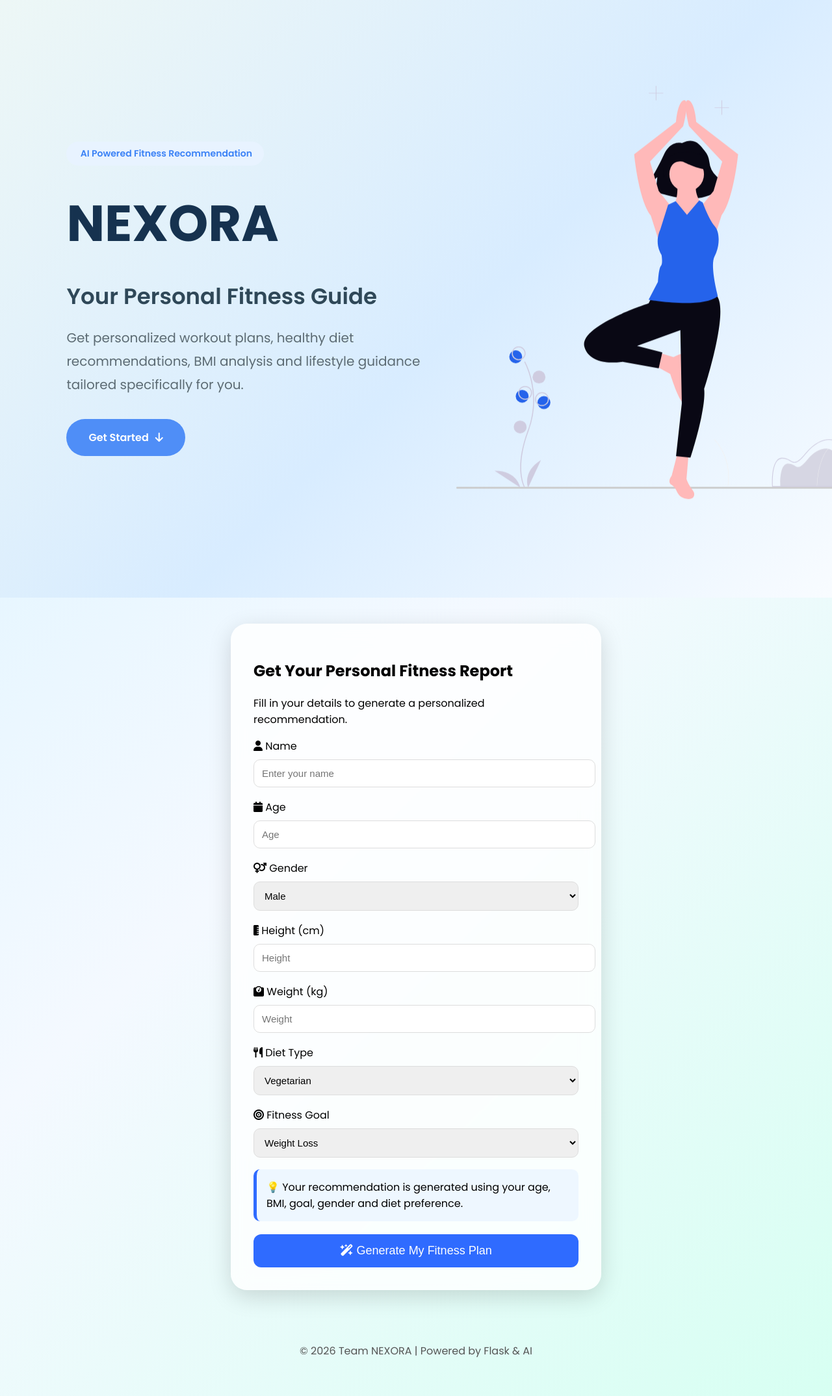
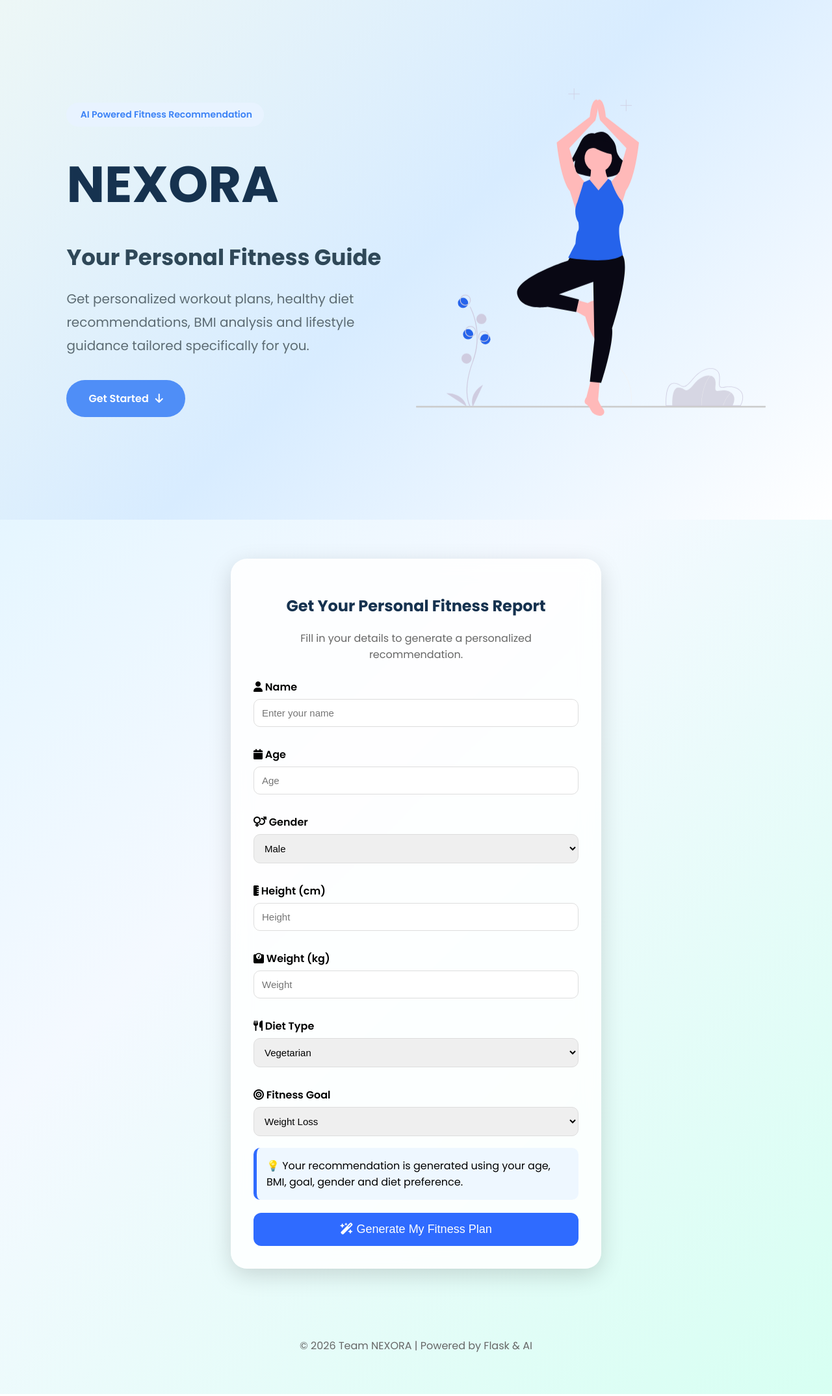
Before and after one commit to santhoshsrinika7/Fitness-AI, a Flask app: page / in a window 1280 px wide; the page is wider, and only the part inside the window is pictured. Shown: that part at 65% size. Run offline with Flask 3, Linux system fonts and the light colour scheme.

Commit message:
Update style.css

```diff
--- a/static/style.css
+++ b/static/style.css
@@ -1,11 +1,12 @@
 body{
-font-family:Poppins,sans-serif;
-background:linear-gradient(135deg,#d9f3ff,#f4f9ff,#d7fff2);
-margin:0;
-padding:0;
+    font-family:'Poppins',sans-serif;
+    background:linear-gradient(135deg,#d9f3ff,#f4f9ff,#d7fff2);
+    margin:0;
+    padding:0;
 }
 
-/* Full Screen Hero */
+/* ================= HERO SECTION ================= */
+
 .hero{
     width:100%;
     min-height:100vh;
@@ -15,8 +16,8 @@ padding:0;
     padding:60px 8%;
     background:linear-gradient(135deg,#edf7f6 0%,#d8ecff 50%,#ffffff 100%);
     overflow:hidden;
+    box-sizing:border-box;
 }
-
 
 .hero-left{
     flex:1;
@@ -29,12 +30,31 @@ padding:0;
     justify-content:center;
     align-items:center;
 }
+
 .hero img{
     width:100%;
     max-width:700px;
     height:auto;
     animation:float 4s ease-in-out infinite;
 }
+
+/* Floating Animation */
+
+@keyframes float{
+    0%{
+        transform:translateY(0px);
+    }
+
+    50%{
+        transform:translateY(-15px);
+    }
+
+    100%{
+        transform:translateY(0px);
+    }
+}
+
+/* Small Tag */
 
 .tagline{
     display:inline-block;
@@ -47,9 +67,10 @@ padding:0;
     margin-bottom:20px;
 }
 
+/* Heading */
+
 .hero h1{
     font-size:78px;
-    font-weight:700;
     color:#16324F;
     margin:10px 0;
 }
@@ -57,7 +78,6 @@ padding:0;
 .hero h2{
     font-size:34px;
     color:#2F4858;
-    font-weight:600;
     margin-bottom:20px;
 }
 
@@ -67,6 +87,8 @@ padding:0;
     line-height:1.8;
     margin-bottom:35px;
 }
+
+/* Button */
 
 .hero-btn{
     display:inline-flex;
@@ -86,191 +108,163 @@ padding:0;
     transform:translateY(-5px);
     box-shadow:0 12px 30px rgba(79,142,247,.35);
 }
-@keyframes float{
 
-0%{transform:translateY(0);}
-
-50%{transform:translateY(-12px);}
-
-100%{transform:translateY(0);}
-
-}
+/* ================= FEATURES ================= */
 
 .feature-box{
-
-display:grid;
-
-grid-template-columns:repeat(2,1fr);
-
-gap:15px;
-
-margin-top:30px;
-
+    display:grid;
+    grid-template-columns:repeat(2,1fr);
+    gap:15px;
+    margin-top:30px;
 }
 
 .feature{
-
-background:white;
-
-padding:20px;
-
-border-radius:15px;
-
-box-shadow:0 5px 20px rgba(0,0,0,.08);
-
-text-align:center;
-
-transition:.3s;
-
+    background:white;
+    padding:20px;
+    border-radius:15px;
+    text-align:center;
+    box-shadow:0 5px 20px rgba(0,0,0,.08);
+    transition:.3s;
 }
 
 .feature:hover{
-
-transform:translateY(-6px);
-
+    transform:translateY(-6px);
 }
 
+/* ================= FORM ================= */
+
 .form-card{
-
-width:500px;
-
-margin:40px auto;
-
-padding:35px;
-
-background:rgba(255,255,255,.8);
-
-backdrop-filter:blur(15px);
-
-border-radius:25px;
-
-box-shadow:0 10px 35px rgba(0,0,0,.15);
-
+    width:500px;
+    max-width:90%;
+    margin:60px auto;
+    padding:35px;
+    background:rgba(255,255,255,.85);
+    backdrop-filter:blur(15px);
+    border-radius:25px;
+    box-shadow:0 10px 35px rgba(0,0,0,.15);
 }
 
-input,select{
+.form-card h2{
+    text-align:center;
+    color:#16324F;
+}
 
-width:100%;
+.subtitle{
+    text-align:center;
+    color:#666;
+    margin-bottom:25px;
+}
 
-padding:12px;
+label{
+    font-weight:600;
+    display:block;
+    margin-top:12px;
+    margin-bottom:6px;
+}
 
-margin-top:8px;
-
-margin-bottom:18px;
-
-border-radius:10px;
-
-border:1px solid #ddd;
-
-font-size:15px;
-
+input,
+select{
+    width:100%;
+    padding:12px;
+    border-radius:10px;
+    border:1px solid #ddd;
+    margin-bottom:18px;
+    font-size:15px;
+    box-sizing:border-box;
 }
 
 input:focus,
-
 select:focus{
-
-border:2px solid #4f7cff;
-
-outline:none;
-
+    outline:none;
+    border:2px solid #4F8EF7;
 }
 
+/* Tip */
+
+.tip{
+    background:#eef7ff;
+    padding:15px;
+    border-left:5px solid #2F6BFF;
+    border-radius:10px;
+    margin-bottom:20px;
+}
+
+/* Buttons */
+
 button{
-
-width:100%;
-
-padding:15px;
-
-background:#2f6bff;
-
-border:none;
-
-border-radius:12px;
-
-font-size:18px;
-
-color:white;
-
-cursor:pointer;
-
-transition:.3s;
-
+    width:100%;
+    padding:15px;
+    background:#2F6BFF;
+    color:white;
+    border:none;
+    border-radius:12px;
+    font-size:18px;
+    cursor:pointer;
+    transition:.3s;
 }
 
 button:hover{
-
-background:#1747c7;
-
-transform:scale(1.03);
-
+    background:#1747C7;
+    transform:scale(1.02);
 }
 
-.tip{
+/* ================= FOOTER ================= */
 
-background:#eef7ff;
-
-padding:15px;
-
-border-left:5px solid #2f6bff;
-
-border-radius:10px;
-
-margin-bottom:20px;
-
+footer{
+    text-align:center;
+    padding:30px;
+    color:#666;
 }
 
-footer{
+/* ================= MOBILE ================= */
 
-text-align:center;
+@media(max-width:768px){
 
-padding:25px;
-
-color:#555;
-
-}
-/* Mobile Responsive */
-@media (max-width:768px){
-
-    .container{
-        width:95%;
-        padding:20px;
+    .hero{
+        flex-direction:column-reverse;
+        text-align:center;
+        padding:40px 20px;
     }
 
-    h1{
-        font-size:30px;
+    .hero-left,
+    .hero-right{
+        max-width:100%;
     }
 
-    h2{
-        font-size:22px;
+    .hero img{
+        max-width:320px;
+        margin-bottom:30px;
     }
 
-    p{
+    .hero h1{
+        font-size:52px;
+    }
+
+    .hero h2{
+        font-size:24px;
+    }
+
+    .hero-text{
         font-size:16px;
+    }
+
+    .hero-btn{
+        width:100%;
+        justify-content:center;
+    }
+
+    .feature-box{
+        grid-template-columns:1fr;
+    }
+
+    .form-card{
+        width:90%;
+        padding:25px;
     }
 
     input,
     select,
-    textarea,
     button{
-        width:100%;
         font-size:16px;
     }
-
-    .btn{
-        width:100%;
-        display:block;
-        margin:10px 0;
-        text-align:center;
-    }
-
-    img{
-        max-width:100%;
-        height:auto;
-    }
-
-    .card{
-        width:100%;
-        margin:15px 0;
-    }
 }
```
